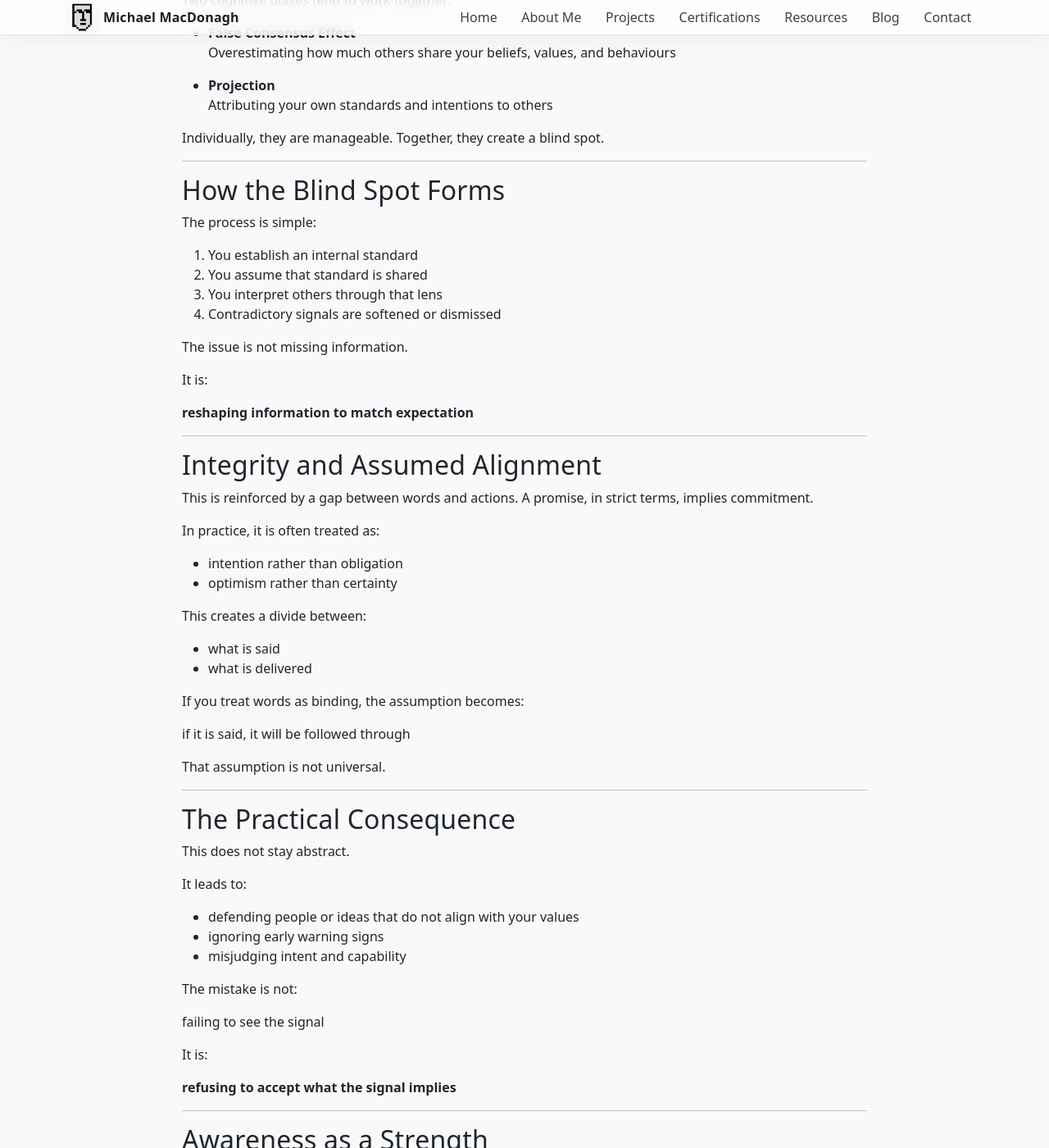
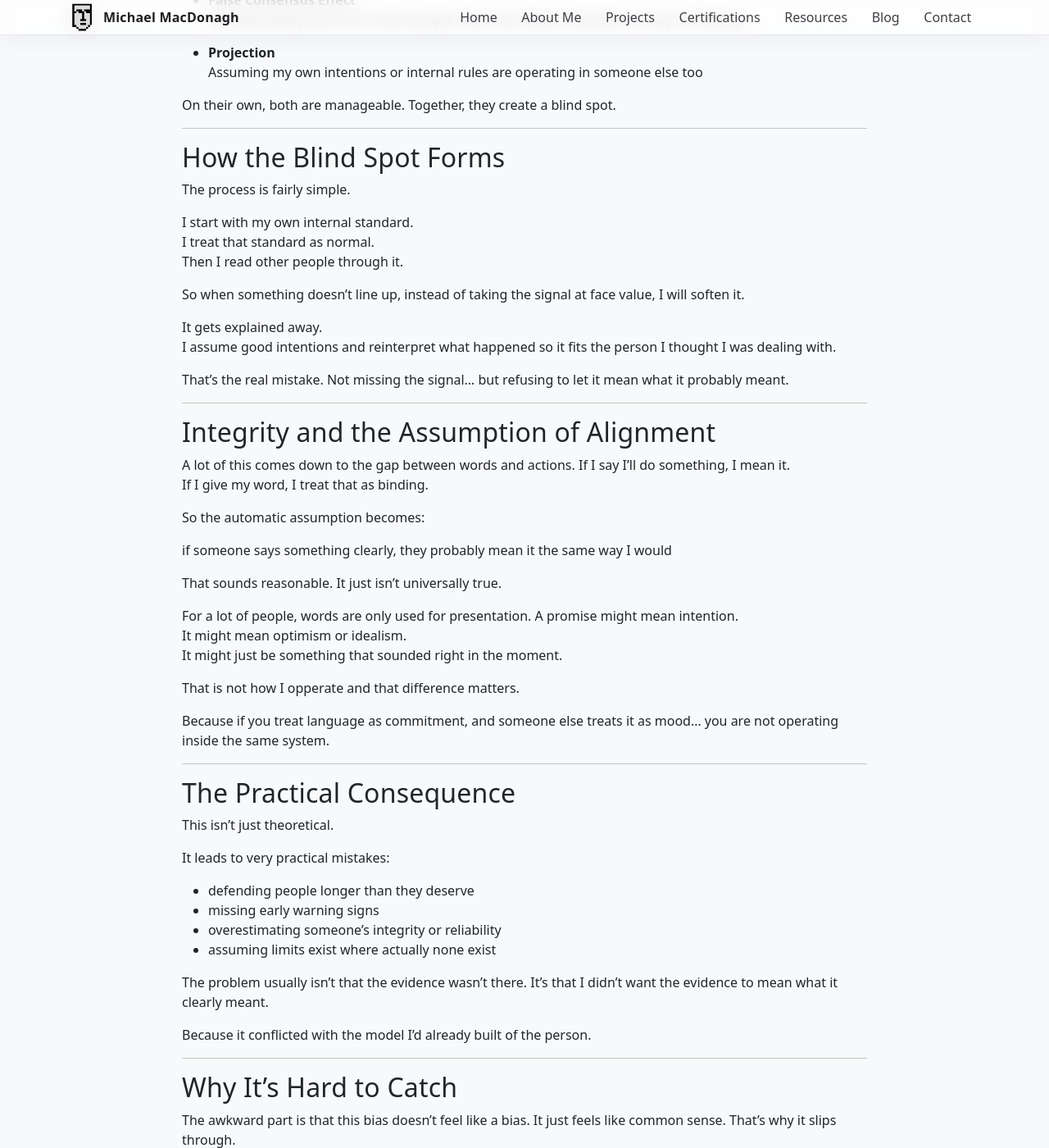
Before and after one commit to MechMadHog/michaelmacdonagh.net, a Jekyll site: the page built from _posts/2026-04-11-The-Cost-of_Assumptions.md, in a window 1280 px wide and 1400 px high, scrolled down 663 px. Shown: the whole window at 82% size. Built offline with Jekyll 4.4.1, drawn with Linux system fonts in a browser that asks for light colours; some of the changed text lies outside the part shown.

Commit message:
more what I actually wanted to say

```diff
--- a/_posts/2026-04-11-The-Cost-of_Assumptions.md
+++ b/_posts/2026-04-11-The-Cost-of_Assumptions.md
@@ -8,168 +8,200 @@ tags: [bias, projection, false-consensus, decision-making, integrity]
 
 # Projection, False Consensus, and the Cost of Assuming Alignment
 
-There is a specific type of mistake that does not come from ignorance.
+There’s a specific kind of mistake I make sometimes.
+It doesn’t come from being unaware.
+It comes from assuming too much.
 
-It comes from **assuming alignment**.
-Not a lack of intelligence.
-Not a lack of awareness.
+More specifically... assuming other people think more like me than they actually do.
 
-Just the quiet assumption that:
-> other people think the way you do
+Not in personality. In standards.
+That’s where the problem starts.
 
 ---
 
 ## The Mechanism
 
-Two cognitive biases tend to work together:
+Two things are usually at work here:
 
 - **False Consensus Effect**
-  Overestimating how much others share your beliefs, values, and behaviours
+  Overestimating how much other people share my values, standards, or way of thinking
 
 - **Projection**
-  Attributing your own standards and intentions to others
+  Assuming my own intentions or internal rules are operating in someone else too
 
-Individually, they are manageable.
+On their own, both are manageable.
 Together, they create a blind spot.
 
 ---
 
 ## How the Blind Spot Forms
 
-The process is simple:
-1. You establish an internal standard
-2. You assume that standard is shared
-3. You interpret others through that lens
-4. Contradictory signals are softened or dismissed
+The process is fairly simple.
 
-The issue is not missing information.
+I start with my own internal standard.
+I treat that standard as normal.
+Then I read other people through it.
 
-It is:
-> **reshaping information to match expectation**
+So when something doesn’t line up, instead of taking the signal at face value, I will soften it.
+
+It gets explained away.
+I assume good intentions and reinterpret what happened so it fits the person I thought I was dealing with.
+
+That’s the real mistake.
+Not missing the signal...
+but refusing to let it mean what it probably meant.
 
 ---
 
-## Integrity and Assumed Alignment
+## Integrity and the Assumption of Alignment
 
-This is reinforced by a gap between words and actions.
-A promise, in strict terms, implies commitment.
+A lot of this comes down to the gap between words and actions.
+If I say I’ll do something, I mean it.
+If I give my word, I treat that as binding.
 
-In practice, it is often treated as:
-- intention rather than obligation
-- optimism rather than certainty
+So the automatic assumption becomes:
+> if someone says something clearly, they probably mean it the same way I would
 
-This creates a divide between:
-- what is said
-- what is delivered
+That sounds reasonable.
+It just isn’t universally true.
 
-If you treat words as binding, the assumption becomes:
-> if it is said, it will be followed through
+For a lot of people, words are only used for presentation.
+A promise might mean intention.
+It might mean optimism or idealism.
+It might just be something that sounded right in the moment.
 
-That assumption is not universal.
+That is not how I opperate and that difference matters.
+
+Because if you treat language as commitment, and someone else treats it as mood... you are not operating inside the same system.
 
 ---
 
 ## The Practical Consequence
 
-This does not stay abstract.
+This isn’t just theoretical.
 
-It leads to:
-- defending people or ideas that do not align with your values
-- ignoring early warning signs
-- misjudging intent and capability
+It leads to very practical mistakes:
+- defending people longer than they deserve
+- missing early warning signs
+- overestimating someone’s integrity or reliability
+- assuming limits exist where actually none exist
 
-The mistake is not:
-> failing to see the signal
+The problem usually isn’t that the evidence wasn’t there.
+It's that I didn’t want the evidence to mean what it clearly meant.
 
-It is:
-> **refusing to accept what the signal implies**
+Because it conflicted with the model I’d already built of the person.
 
 ---
 
-## Awareness as a Strength
+## Why It’s Hard to Catch
 
-This bias is subtle.
-It rarely feels like a flaw.
+The awkward part is that this bias doesn’t feel like a bias.
+It just feels like common sense.
+That’s why it slips through.
 
-It feels like:
-> “this just makes sense”
+You’re not thinking:
+> I am now projecting my standards onto this person
 
-That is why it persists.
-Awareness changes the dynamic.
+You’re thinking:
+> surely they wouldn’t do that
 
-Once identified, you can:
-- pause automatic assumptions
-- separate personal standards from external behaviour
-- evaluate based on evidence rather than expectation
+But “surely” is doing a lot of damage there.
+Because that sentence usually has nothing to do with them.
 
-The bias does not disappear.
-But it becomes **manageable**.
+It’s just a disguised version of:
+> I wouldn’t do that
+
+And those are not the same thing.
 
 ---
 
-## From Outcome to Evidence
+## Awareness Is the Useful Part
 
-Repeated misalignment forces correction.
+This is also why awareness of it is actually useful.
+Once you can see the pattern, you can interrupt it.
 
-The focus shifts:
-- away from stated intent
-- toward observed behaviour
+Not perfectly.
+But enough to reduce the damage.
 
-The result is a more grounded approach:
-> **less weight on what people say, more on what they consistently do**
+You can stop and ask:
+- am I reading their behaviour, or my standards into their behaviour?
+- what have they actually shown me so far?
+- what evidence is there that they mean what I would mean?
 
-This is not cynicism.
-It is calibration.
+That changes the whole thing.
+The bias doesn’t vanish.
+It just becomes easier to manage.
 
 ---
 
-## A Simpler Question
+## From Intent to Evidence
+
+Over time, repeated misreads force a correction.
+You stop leaning so heavily on what people say.
+You start paying more attention to what they actually do.
+
+That doesn’t mean becoming cynical.
+It means becoming more accurate.
+Less faith in stated intent.
+More weight on repeated behaviour.
+
+That’s not bitterness.
+It’s calibration.
+
+---
+
+## A Better Question
 
 Instead of asking:
 > “Would I do this?”
 
-Ask:
-> “What evidence is there that they would or wouldn’t do this?”
+The more useful question is:
+> “What evidence is there that they would or wouldn’t?”
 
-This removes the assumption of shared standards.
+That removes the false alignment.
+It stops my own standards from doing all the interpretive work.
 
 ---
 
 ## Why This Matters
 
-In both professional and personal contexts, this bias leads to:
-- misalignment
-- communication breakdown
-- flawed judgment
+This shows up everywhere.
 
-Left uncorrected, it produces:
-- repeated disappointment
-- avoidable errors
-- reduced trust in your own evaluation
+Work.
+Friendships.
+Trust.
+Judgment.
 
-Not because your standards are wrong.
-But because they are applied **universally, without verification**.
+If you keep assuming alignment where there is none, you end up with:
+- bad reads
+- avoidable disappointment
+- repeated communication failures
+- less trust in my own judgement afterwards
+
+Not because my standards are wrong.
+Because you applied them too broadly.
 
 ---
 
-## Maintaining Standards Without Projecting Them
+## Maintaining Standards Without Assuming Them
 
-There is a difference between:
-- holding a personal standard
-- expecting that standard to be shared
+There’s nothing wrong with having standards.
+The problem starts when you assume they’re shared.
+Those are two different things.
 
-The first is necessary.
-The second is the failure point.
+You need the first.
+You need to be careful with the second.
 
 ---
 
 ## Conclusion
 
-Projection and false consensus are not obvious errors.
-They are quiet distortions.
-They make the world appear more aligned than it is.
+Projection and false consensus are quiet problems.
+They make other people seem more aligned with you than they really are.
 
-And that perceived alignment is where the mistake begins.
+And once that assumption is in place, you start interpreting everything through it.
+
+That’s where the blind spot lives.
 > Words signal intent.
 > Behaviour reveals priority.
-> Alignment should be verified, not assumed.
+> Alignment has to be verified, not assumed.
```
